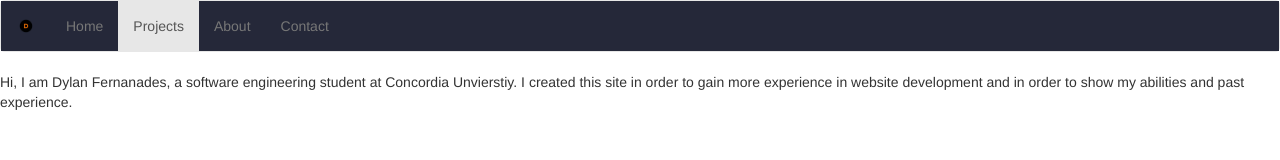
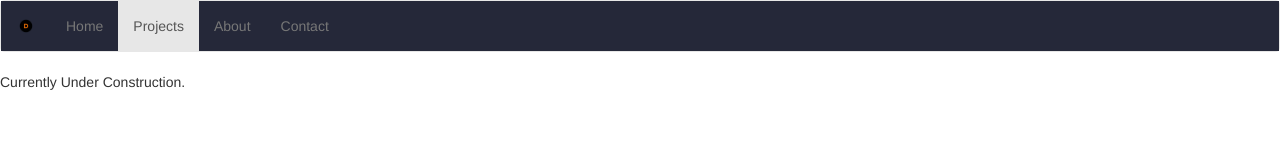
Before and after one commit to dylanfernandes/dylanfernandes.github.io, a plain HTML site: page projects.html in a window 1280 px wide. Drawn offline with nearby package versions, Linux system fonts and the light colour scheme.

Commit message:
projects page added update 2

```diff
--- a/projects.html
+++ b/projects.html
@@ -30,6 +30,6 @@
     </div><!-- /.navbar-collapse -->
   </div><!-- /.container-fluid -->
 </nav>
-<p>Hi, I am Dylan Fernanades, a software engineering student at Concordia Unvierstiy. I created this site in order to gain more experience in website development and in order to show my abilities and past experience.</p>
+<p>Currently Under Construction.</p>
 </body>
 </html>
```
